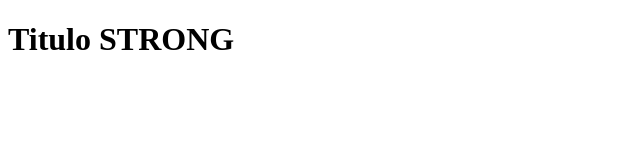
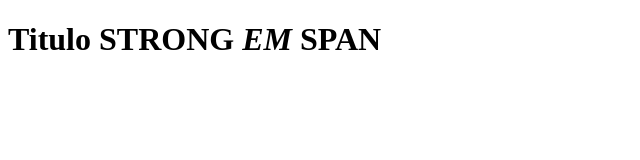
Before and after one commit to LusoNetto/study-of-html, a plain HTML site: page index.html in a window 1280 px wide. Shown: the whole page, without its empty margins (0-640 px from the left). Drawn offline with Linux system fonts and the light colour scheme.

Commit message:
add tags

```diff
--- a/index.html
+++ b/index.html
@@ -8,7 +8,7 @@
 </head>
 <body>
     <div>
-        <h1>Titulo <strong>STRONG</strong></h1>
+        <h1>Titulo <strong>STRONG</strong> <em>EM</em> <span>SPAN</span></h1>
     </div>
 </body>
 </html>
```
